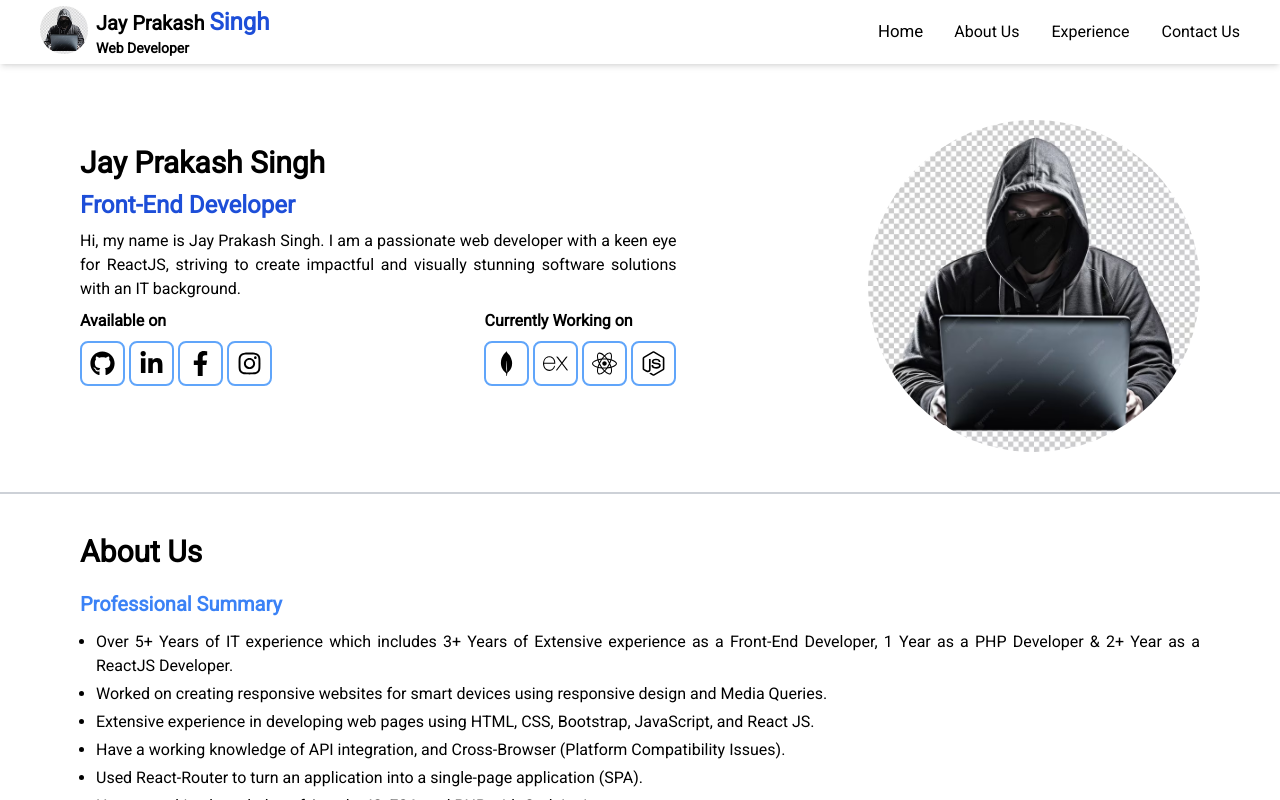
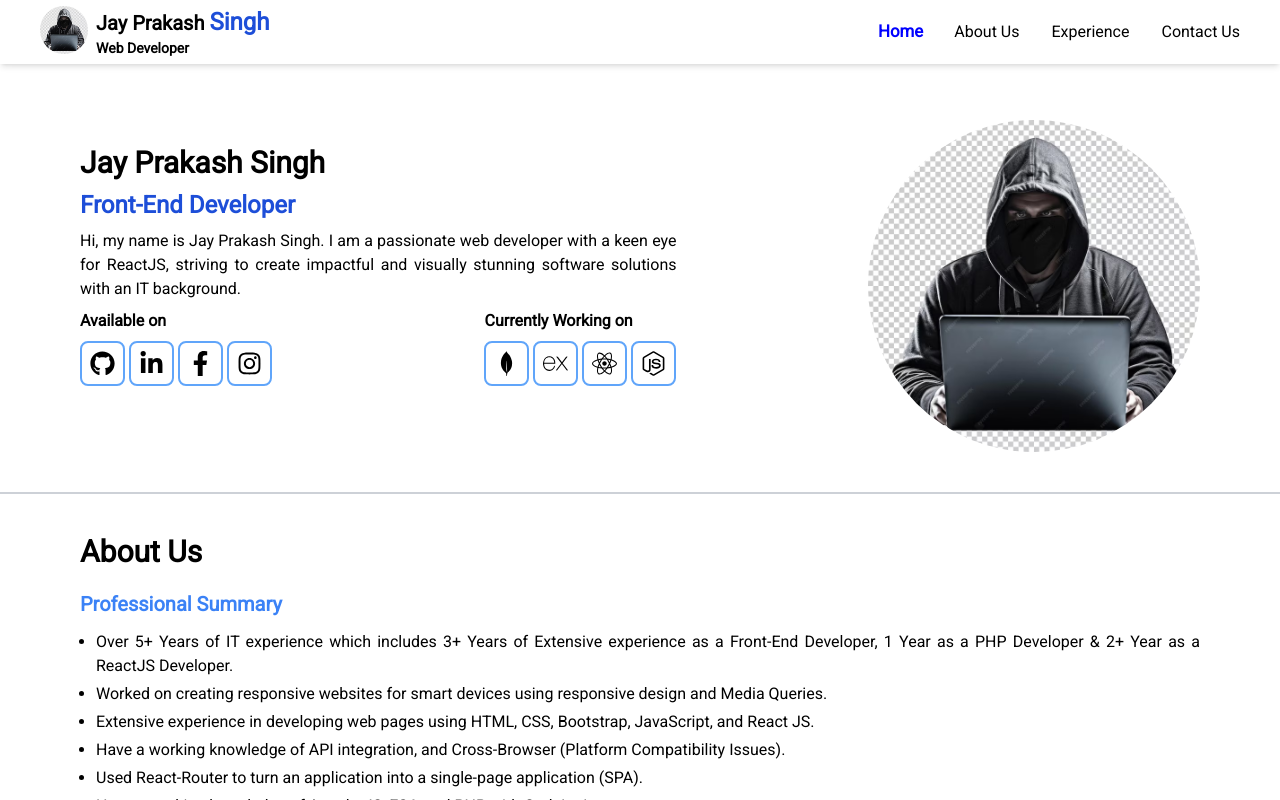
Before and after one commit to jayprakashcs12/portfolio.jaysingh, a React (Vite) app: page / in a window 1280 px wide. In both pictures the pointer is over the link "Home". Shown: the top 800 px of the page. Built offline with nearby package versions, Linux system fonts and the light colour scheme.

Commit message:
Hover Effect

```diff
--- a/src/assets/css/pro.css
+++ b/src/assets/css/pro.css
@@ -16,3 +16,8 @@
 .pro-list {
   list-style-type: disc;
 }
+
+a:hover {
+  color: #0000ff;
+  font-weight: 600;
+}
```
